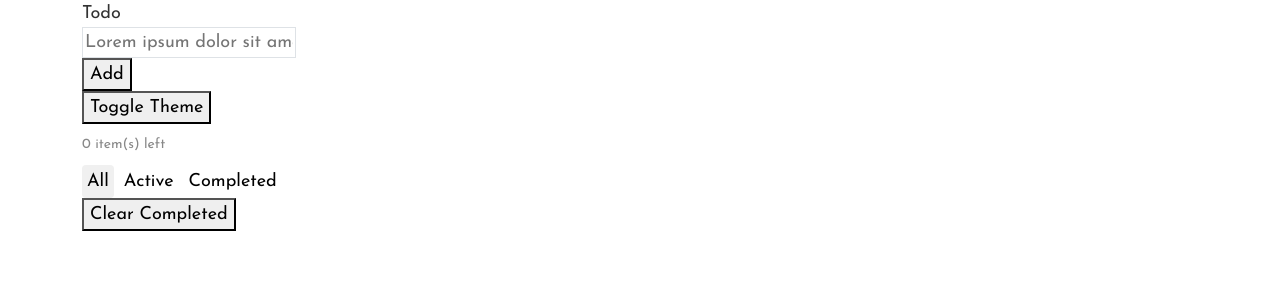
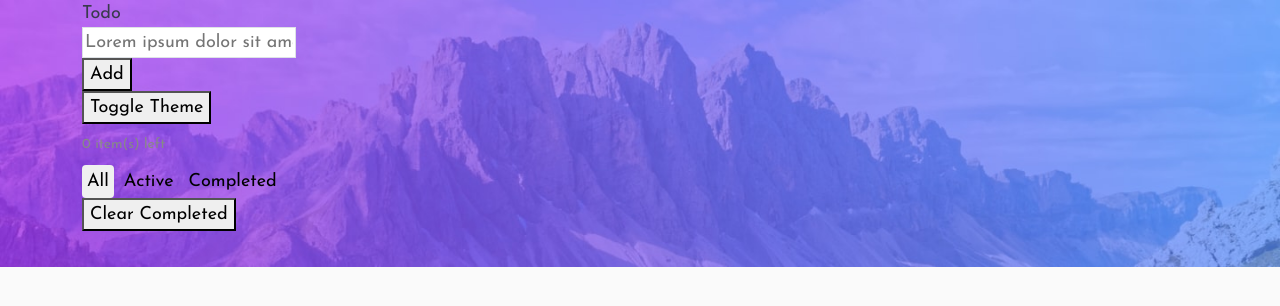
Before and after one commit to mehmetbacik/Vue-App, a Vue app: page / in a window 1280 px wide. Shown: the top 306 px of the page. Built offline with nearby package versions, Linux system fonts and the light colour scheme.

Commit message:
Update
Updated for style.

```diff
--- a/src/assets/style.css
+++ b/src/assets/style.css
@@ -28,7 +28,14 @@ body {
 /*DarkTheme*/
 
 /*LightTheme*/
-
+#app .light-mode {
+    background-image: url(/public/images/bg-desktop-light.jpg);
+    background-repeat: no-repeat;
+    background-position: top;
+    background-size: contain;
+    background-color: var(--very__light__gray);
+    color: var(--very__dark__grayish__blue);
+}
 /*LightTheme*/
 
 
```
